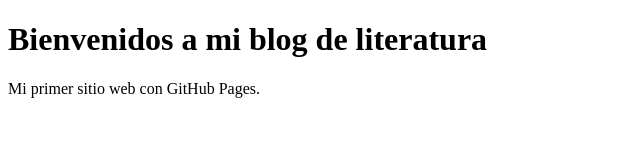
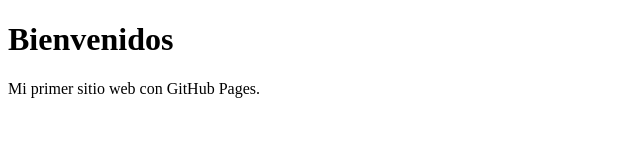
Before and after one commit to cristina370/coursera-test, a plain HTML site: page index.html in a window 1280 px wide. Shown: the whole page, without its empty margins (0-640 px from the left). Drawn offline with Linux system fonts and the light colour scheme.

Commit message:
Cambio en el titulo

```diff
--- a/index.html
+++ b/index.html
@@ -5,7 +5,7 @@
   <title>Mi Blog Literario</title>
 </head>
 <body>
-  <h1>Bienvenidos a mi blog de literatura</h1>
+  <h1>Bienvenidos</h1>
   <p>Mi primer sitio web con GitHub Pages.</p>
 </body>
 </html>
```
